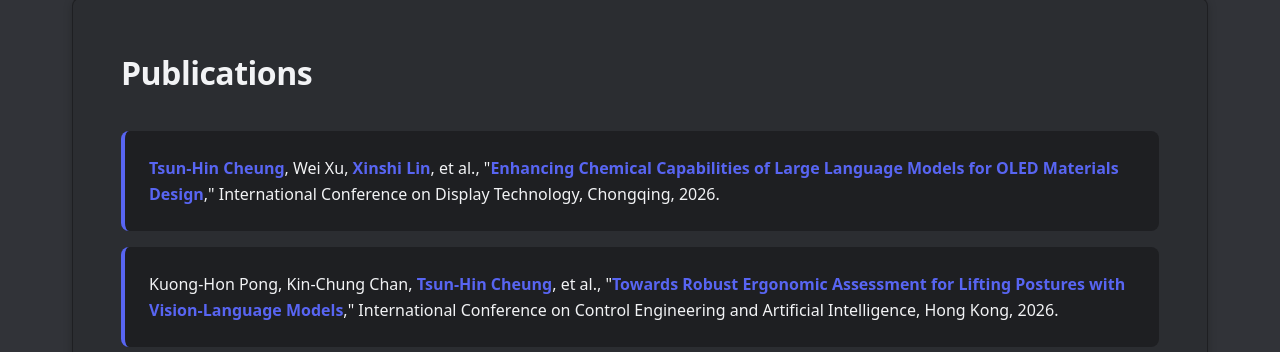
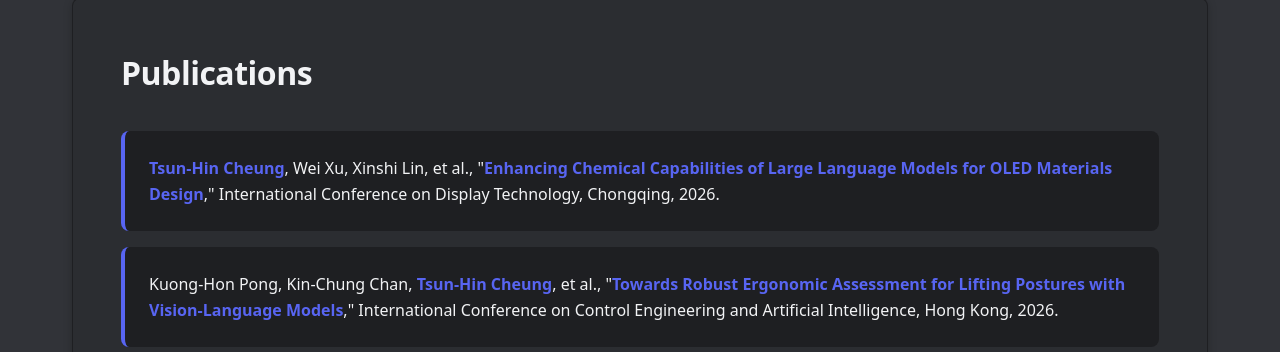
Before and after one commit to thcheung/thcheung.github.io, a Jekyll site: the page built from index.markdown, in a window 1280 px wide and 900 px high, scrolled down 3243 px. Shown: the part 103-455 px from the top of the window. Built offline with Jekyll 4.4.1, drawn with Linux system fonts in a browser that asks for light colours; some web fonts are replaced.

Commit message:
update papers

```diff
--- a/_layouts/home.html
+++ b/_layouts/home.html
@@ -844,10 +844,10 @@
       <h2>Publications</h2>
       <ul>
         <li>
-          <strong>Tsun-Hin Cheung</strong>, Wei Xu, <strong>Xinshi Lin</strong>, et al., "<a href="/" target="_blank">Enhancing Chemical Capabilities of Large Language Models for OLED Materials Design</a>," International Conference on Display Technology, Chongqing, 2026.
+          <strong>Tsun-Hin Cheung</strong>, Wei Xu, Xinshi Lin, et al., "<a href="">Enhancing Chemical Capabilities of Large Language Models for OLED Materials Design</a>," International Conference on Display Technology, Chongqing, 2026.
         </li>
         <li>
-          Kuong-Hon Pong, Kin-Chung Chan, <strong>Tsun-Hin Cheung</strong>, et al., "<a href="/" target="_blank">Towards Robust Ergonomic Assessment for Lifting Postures with Vision-Language Models</a>," International Conference on Control Engineering and Artificial Intelligence, Hong Kong, 2026.
+          Kuong-Hon Pong, Kin-Chung Chan, <strong>Tsun-Hin Cheung</strong>, et al., "<a href="">Towards Robust Ergonomic Assessment for Lifting Postures with Vision-Language Models</a>," International Conference on Control Engineering and Artificial Intelligence, Hong Kong, 2026.
         </li>
         <li>
           Songjiang Lai, <strong>Tsun-Hin Cheung</strong>, Ka-Chun Fung, et al., "<a href="https://ieeexplore.ieee.org/document/11249099" target="_blank">Enhancing Technical Documents Retrieval for RAG</a>," Asia Pacific Signal and Information Processing Association Annual Summit and Conference (APSIPA ASC), Singapore, 2025.
```
